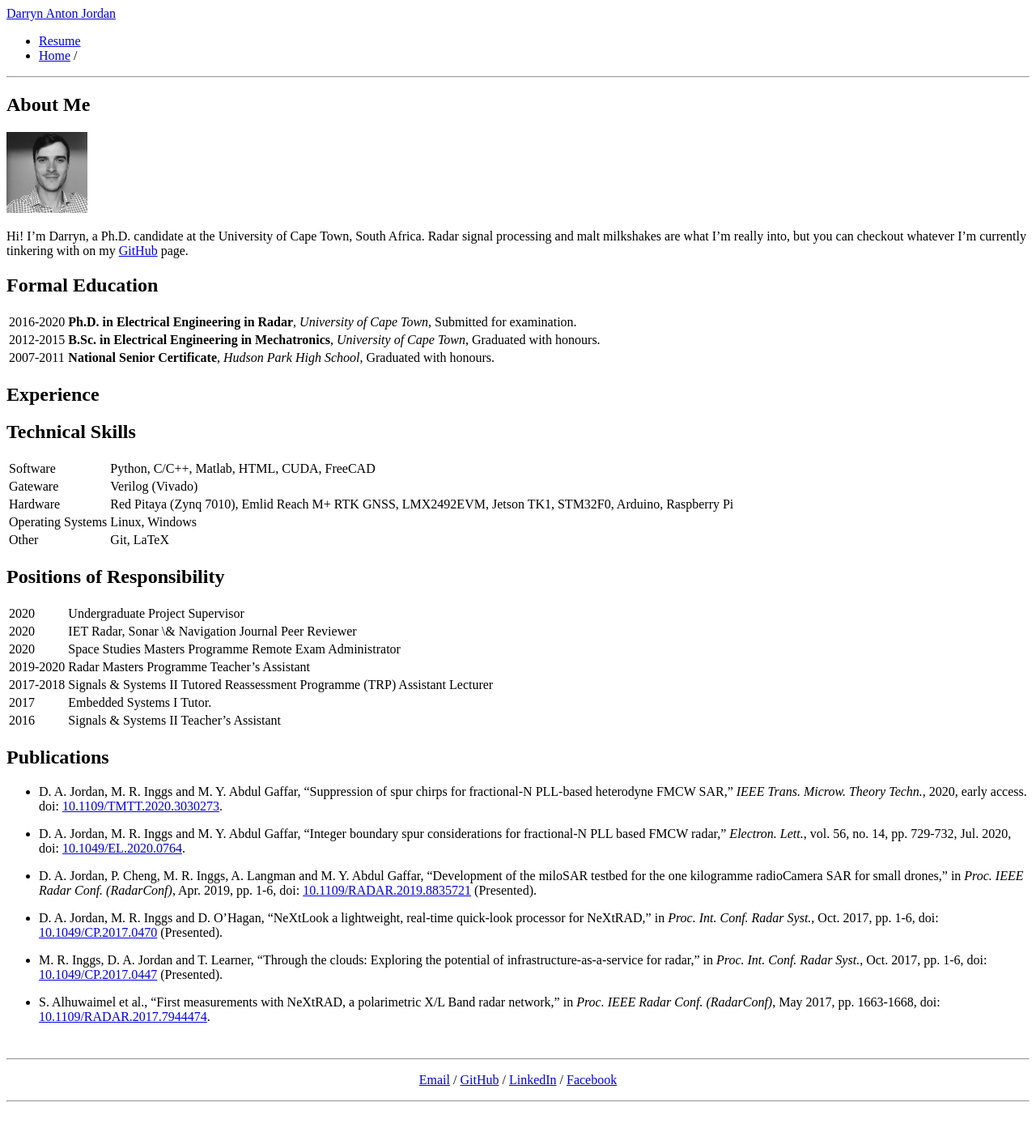
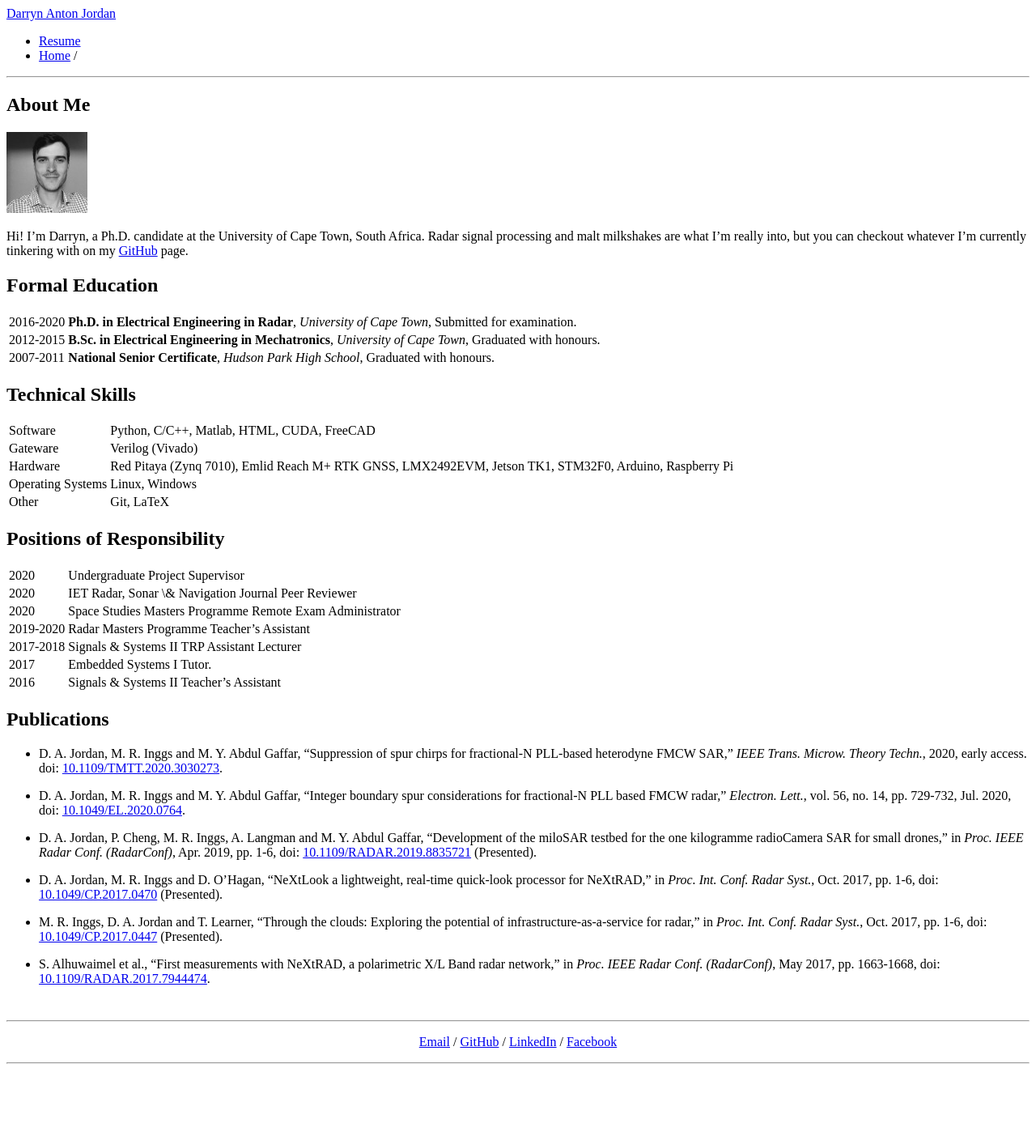
Before and after one commit to darrynjordan/darrynjordan.github.io, a Jekyll site: the page built from index.md, in a window 1280 px wide. Shown: the whole page at 81% size. Built offline with Jekyll 4.4.1, drawn with Linux system fonts in a browser that asks for light colours; our own code applies the rules of GitHub Pages for plain Markdown files; after the commit the page ends 1356 px from its top, so only the background shows below that.

Commit message:
Small formatting tweaks

```diff
--- a/index.md
+++ b/index.md
@@ -14,7 +14,7 @@ Hi! I'm Darryn, a Ph.D. candidate at the University of Cape Town, South Africa.
 2012-2015 | **B.Sc. in Electrical Engineering in Mechatronics**, *University of Cape Town*, Graduated with honours.
 2007-2011 | **National Senior Certificate**, *Hudson Park High School*, Graduated with honours.
 
-## Experience
+<!-- ## Experience -->
 
 ## Technical Skills
 
@@ -30,7 +30,7 @@ Other | Git, LaTeX
 2020 | IET Radar, Sonar \& Navigation Journal Peer Reviewer
 2020 | Space Studies Masters Programme Remote Exam Administrator
 2019-2020 | Radar Masters Programme Teacher's Assistant
-2017-2018 | Signals & Systems II Tutored Reassessment Programme (TRP) Assistant Lecturer
+2017-2018 | Signals & Systems II TRP Assistant Lecturer
 2017 | Embedded Systems I Tutor.
 2016 | Signals & Systems II Teacher's Assistant
 
```
